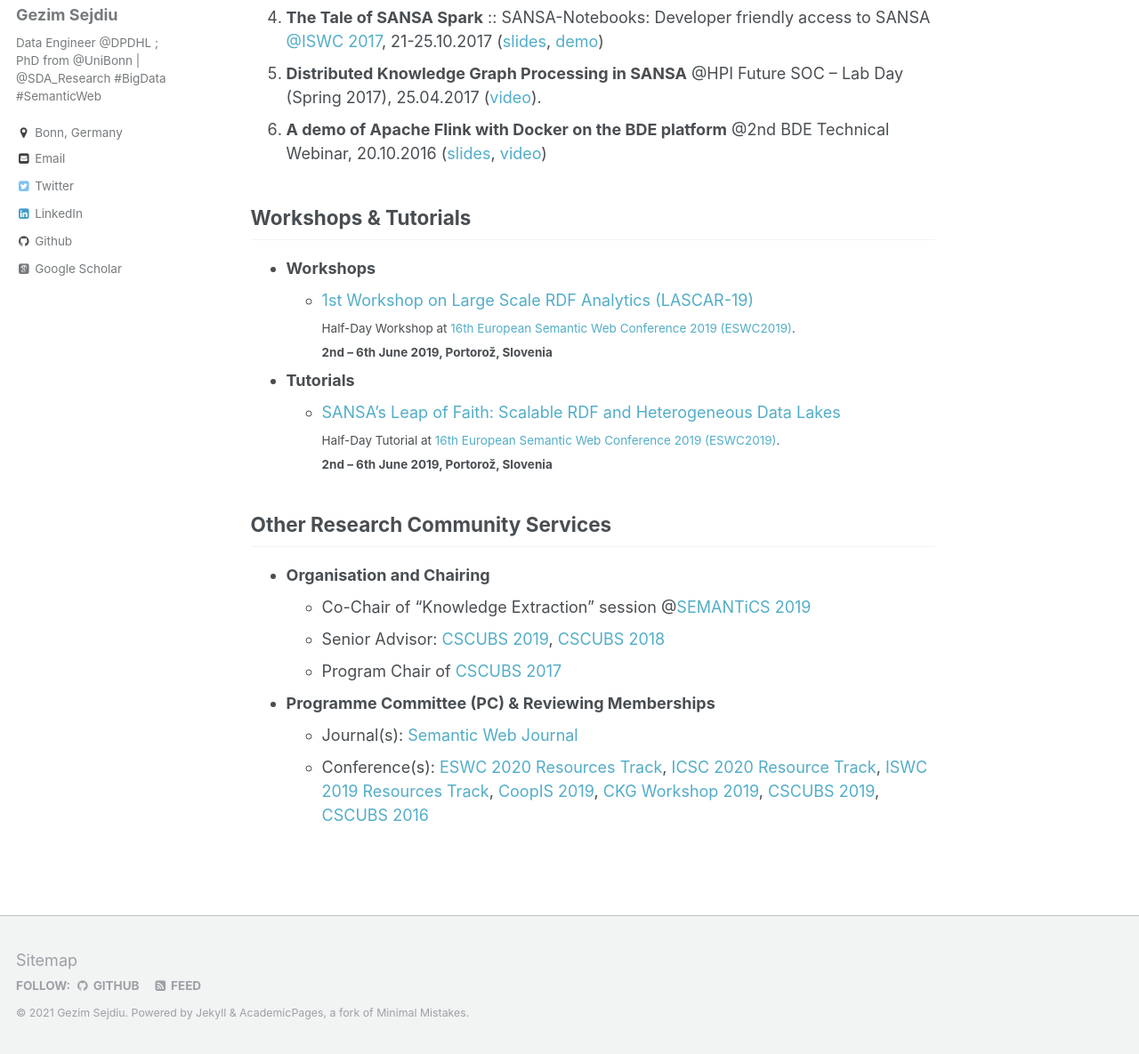
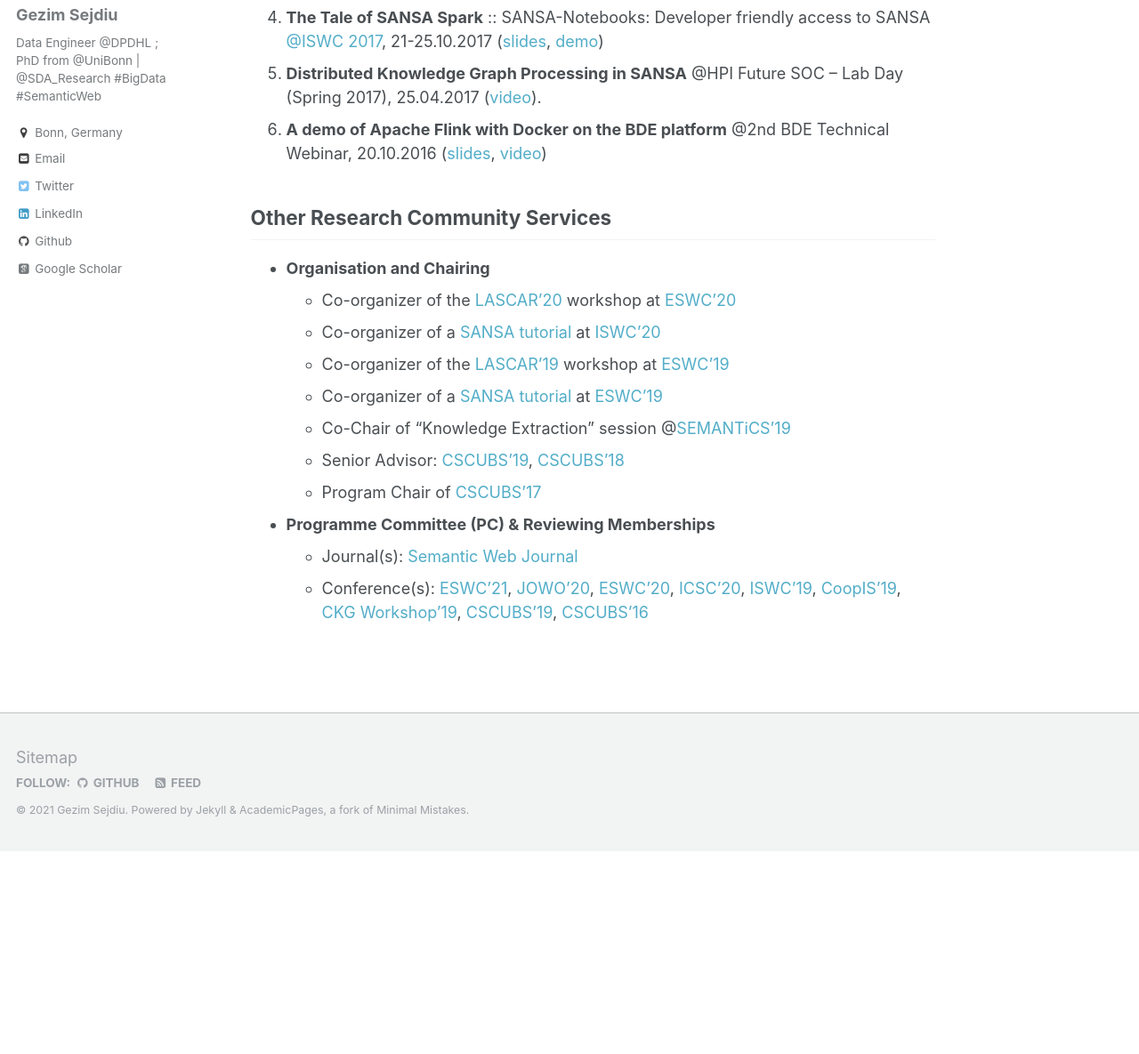
Before and after one commit to GezimSejdiu/gezimsejdiu.github.io, a Jekyll site: the page built from _pages/activities.md, in a window 1280 px wide and 1400 px high, scrolled down 468 px, cut to the strip 215-1400 px from the top of the window. Shown: the whole strip at 89% size. Built offline with Jekyll 4.4.1, drawn with Linux system fonts in a browser that asks for light colours; some web fonts are replaced; after the commit the page ends 1640 px from its top, so only the background shows below that.

Commit message:
Update CV and activities pages

```diff
--- a/_pages/activities.md
+++ b/_pages/activities.md
@@ -19,26 +19,17 @@
 1. **Distributed Knowledge Graph Processing in SANSA**  @HPI Future SOC – Lab Day (Spring 2017), 25.04.2017 ([video](http://www.tele-task.de/archive/video/html5/32700/)).
 1. **A demo of Apache Flink with Docker on the BDE platform** @2nd BDE Technical Webinar, 20.10.2016 ([slides](https://docs.google.com/presentation/d/1SGnIgtTXPzGbyImmq4NnsYN36U8h5jA3J5RQvE0rVsI/edit#slide=id.p3!), [video](https://www.youtube.com/watch?v=1zHIhFDDdCg&feature=youtu.be))
 
-
-## Workshops & Tutorials
-
-* **Workshops**
-  * [1st Workshop on Large Scale RDF Analytics (LASCAR-19)](http://lascar.sda.tech/)<br />
-  <sub>Half-Day Workshop at [16th European Semantic Web Conference 2019 (ESWC2019)](https://2019.eswc-conferences.org/).<br />
-  **2nd – 6th June 2019, Portorož, Slovenia**
-
-* **Tutorials**
-  * [SANSA’s Leap of Faith: Scalable RDF and Heterogeneous Data Lakes](http://sansa-stack.net/eswc2019-tutorial/)<br />
-  <sub>Half-Day Tutorial at [16th European Semantic Web Conference 2019 (ESWC2019)](https://2019.eswc-conferences.org/).<br />
-  **2nd – 6th June 2019, Portorož, Slovenia**
-
 ## Other Research Community Services
 
   * **Organisation and Chairing**
-    * Co-Chair of "Knowledge Extraction" session @[SEMANTiCS 2019](https://2019.semantics.cc/)
-    * Senior Advisor: [CSCUBS 2019](http://cscubs.cs.uni-bonn.de/2019/), [CSCUBS 2018](http://cscubs.cs.uni-bonn.de/2018/)
-    * Program Chair of [CSCUBS 2017](http://cscubs.cs.uni-bonn.de/2017/)
+    * Co-organizer of the [LASCAR'20](http://lascar.sda.tech/) workshop at [ESWC'20](https://2020.eswc-conferences.org/)
+    * Co-organizer of a [SANSA tutorial](http://sansa-stack.net/iswc2020-tutorial/) at [ISWC'20](https://iswc2020.semanticweb.org/)
+    * Co-organizer of the [LASCAR'19](http://lascar.sda.tech/) workshop at [ESWC'19](https://2019.eswc-conferences.org/)
+    * Co-organizer of a [SANSA tutorial](http://sansa-stack.net/eswc2019-tutorial) at [ESWC'19](https://2019.eswc-conferences.org/)
+    * Co-Chair of "Knowledge Extraction" session @[SEMANTiCS'19](https://2019.semantics.cc/)
+    * Senior Advisor: [CSCUBS'19](http://cscubs.cs.uni-bonn.de/2019/), [CSCUBS'18](http://cscubs.cs.uni-bonn.de/2018/)
+    * Program Chair of [CSCUBS'17](http://cscubs.cs.uni-bonn.de/2017/)
 
   * **Programme Committee (PC) & Reviewing Memberships**
     * Journal(s): [Semantic Web Journal](http://semantic-web-journal.net/)
-    * Conference(s): [ESWC 2020 Resources Track](https://2020.eswc-conferences.org/), [ICSC 2020 Resource Track](https://www.ieee-icsc.org/), [ISWC 2019 Resources Track](https://iswc2019.semanticweb.org/), [CoopIS 2019](http://www.otmconferences.org/index.php/conferences/coopis19), [CKG Workshop 2019](https://wiki.foodmedy.com/index.php/CKG2019), [CSCUBS 2019](http://cscubs.cs.uni-bonn.de/2019/), [CSCUBS 2016](http://cscubs.cs.uni-bonn.de/2016/)
+    * Conference(s): [ESWC'21](https://2021.eswc-conferences.org/), [JOWO'20](https://www.iaoa.org/jowo/2020/index.html), [ESWC'20](https://2020.eswc-conferences.org/), [ICSC'20](https://www.ieee-icsc.org/), [ISWC'19](https://iswc2019.semanticweb.org/), [CoopIS'19](http://www.otmconferences.org/index.php/conferences/coopis19), [CKG Workshop'19](https://wiki.foodmedy.com/index.php/CKG2019), [CSCUBS'19](http://cscubs.cs.uni-bonn.de/2019/), [CSCUBS'16](http://cscubs.cs.uni-bonn.de/2016/)
```
Also changed, not shown: _pages/cv.md (+2 -13 lines).
